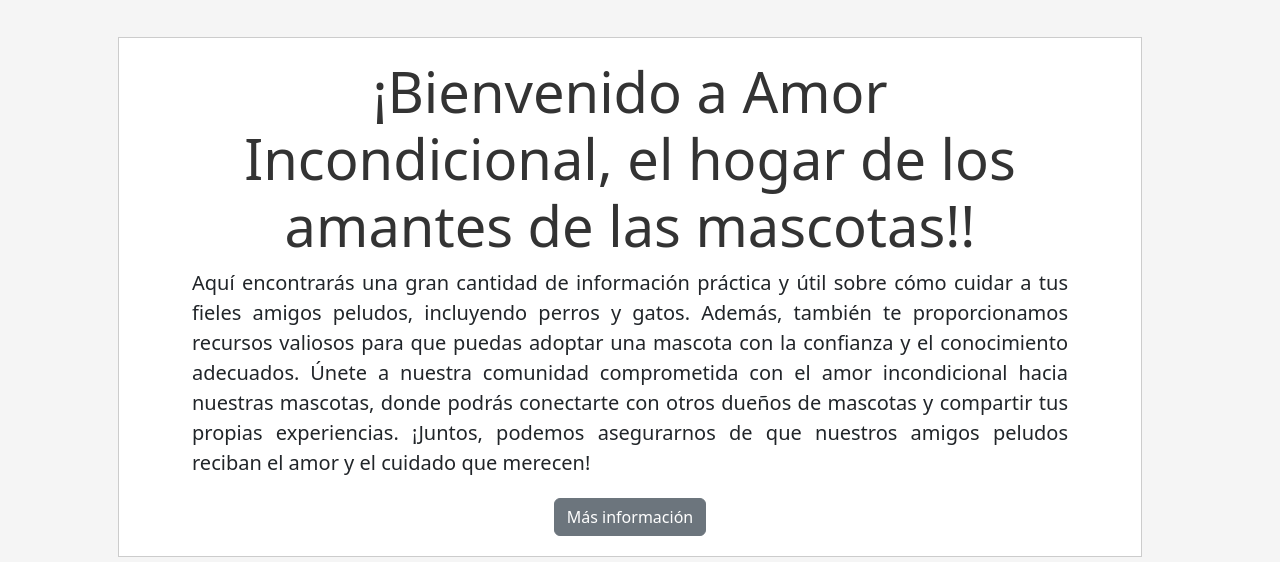
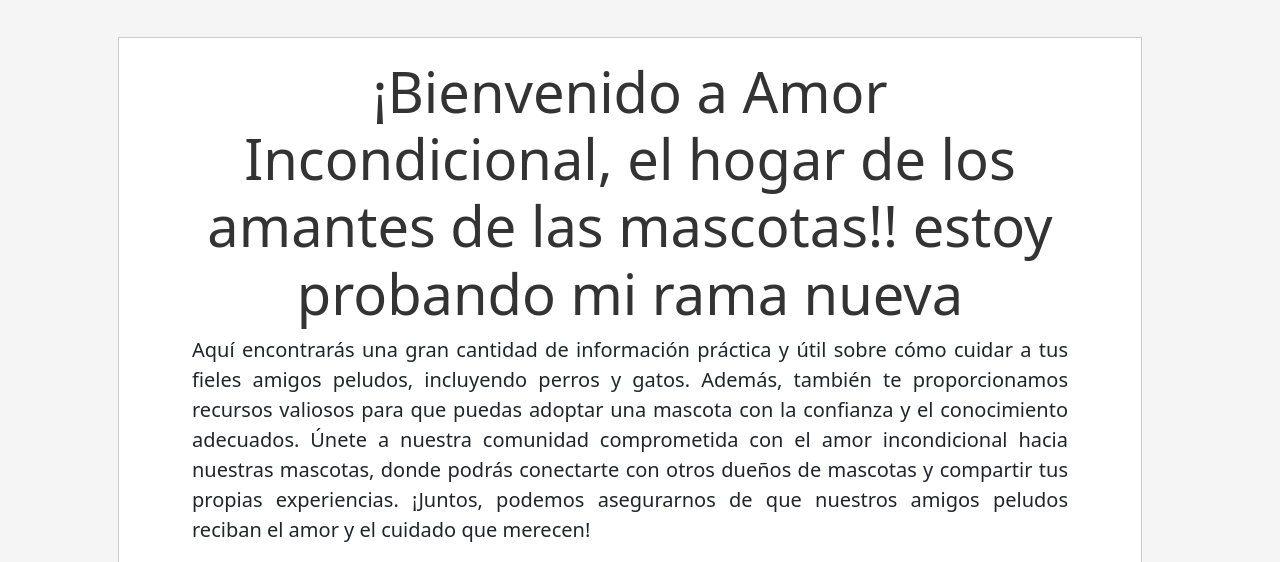
Before and after one commit to emmaaanu/comision-54530, a plain HTML site: page index.html in a window 1280 px wide. Shown: the part 103-665 px from the top of the page. Drawn offline with Linux system fonts and the light colour scheme.

Commit message:
probando la rama nueva

```diff
--- a/index.html
+++ b/index.html
@@ -44,7 +44,7 @@
         <div class="container">
           <h1 class="display-4">
             ¡Bienvenido a Amor Incondicional, el hogar de los amantes de las
-            mascotas!!
+            mascotas!! estoy probando mi rama nueva
           </h1>
           <p class="lead">
             Aquí encontrarás una gran cantidad de información práctica y útil
```
